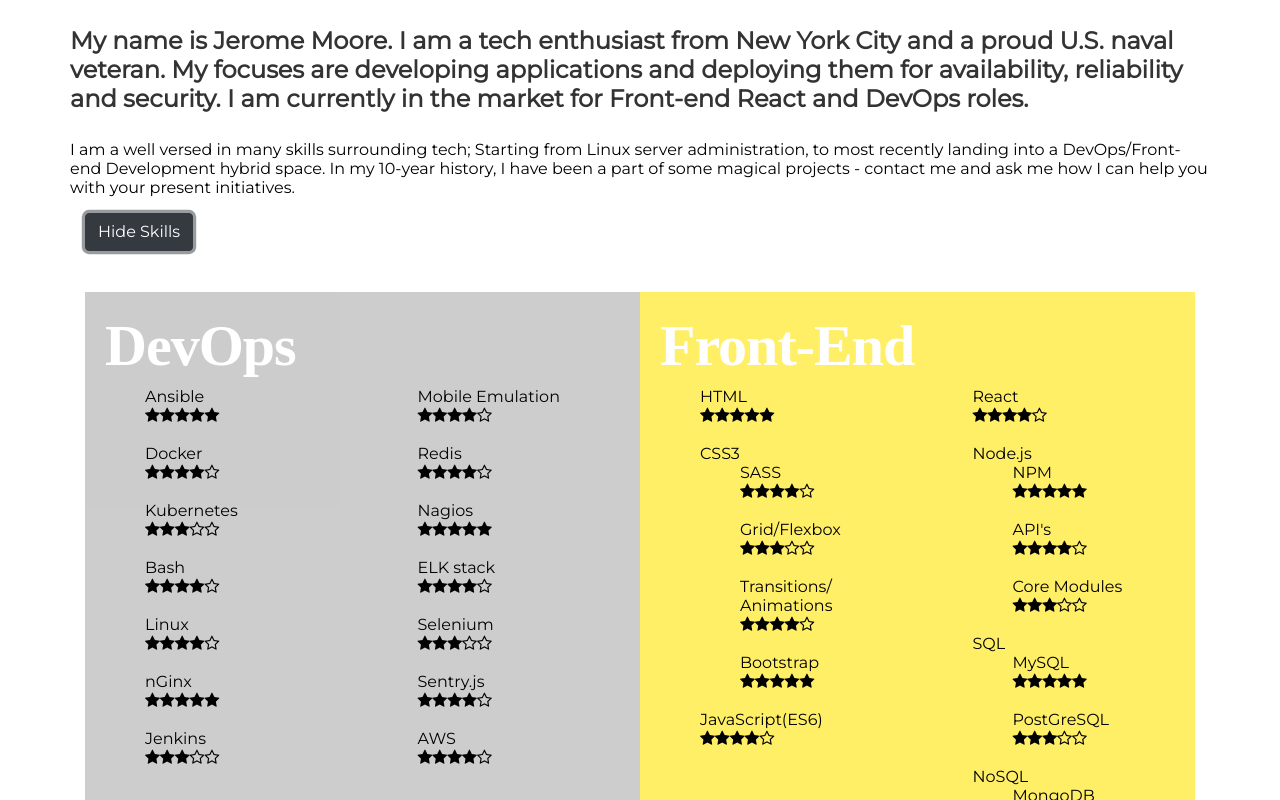
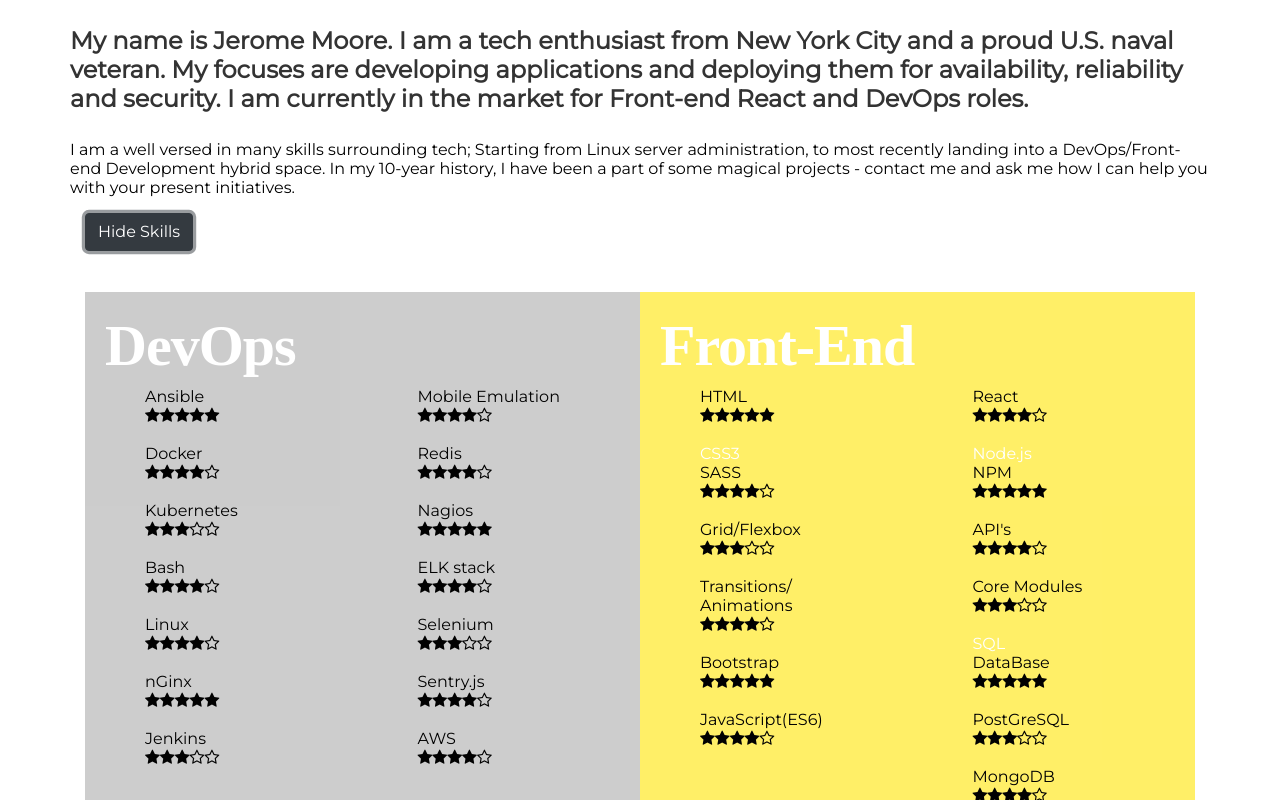
Before and after one commit to Robo-romeski/react-rome-site, a React (Create React App) app: page /works in a window 1280 px wide. Both pictures are taken after a click on the button "Show My Skills!". Shown: the top 800 px of the page. Built offline with nearby package versions, Linux system fonts and the light colour scheme; a web font is replaced by a local one.

Commit message:
changed nested skills, colored convention

```diff
--- a/src/components/Skills.js
+++ b/src/components/Skills.js
@@ -162,8 +162,7 @@
         <i className="fa fa-star"></i>
         <i className="fa fa-star"></i>
         </li> <br/>
-    <li>CSS3</li>
-    <ul>
+    <li style={{color:'white'}}>CSS3</li>
     <li>SASS</li>
         <li><i className="fa fa-star"></i>
         <i className="fa fa-star"></i>
@@ -192,7 +191,6 @@
         <i className="fa fa-star"></i>
         <i className="fa fa-star"></i>
         </li> <br/>
-        </ul>
 
     <li>JavaScript(ES6)</li>
     <li><i className="fa fa-star"></i>
@@ -212,8 +210,8 @@
         <i className="fa fa-star"></i>
         <i className="fa fa-star-o"></i>
         </li> <br/>
-    <li>Node.js</li>
-    <ul>
+    <li style={{color:'white'}}>Node.js</li>
+
     <li>NPM </li>
     <li><i className="fa fa-star"></i>
         <i className="fa fa-star"></i>
@@ -235,10 +233,9 @@
         <i className="fa fa-star-o"></i>
         <i className="fa fa-star-o"></i>
         </li> <br/>
-    </ul>
-    <li>SQL</li>
-    <ul>
-    <li>MySQL</li>
+    <li style={{color:'white'}}>SQL</li>
+
+    <li>DataBase</li>
     <li><i className="fa fa-star"></i>
         <i className="fa fa-star"></i>
         <i className="fa fa-star"></i>
@@ -252,16 +249,14 @@
         <i className="fa fa-star-o"></i>
         <i className="fa fa-star-o"></i>
         </li> <br/>
-        </ul>
-        <li>NoSQL</li>
-        <ul><li>MongoDB</li>
+        <li>MongoDB</li>
     <li><i className="fa fa-star"></i>
         <i className="fa fa-star"></i>
         <i className="fa fa-star"></i>
         <i className="fa fa-star    "></i>
         <i className="fa fa-star-o"></i>
         </li> <br/>
-            </ul>
+
 </ul>
 
 
```
